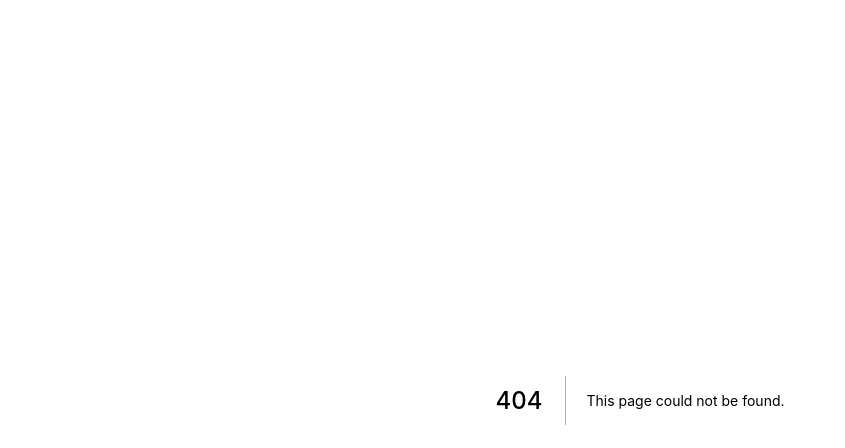
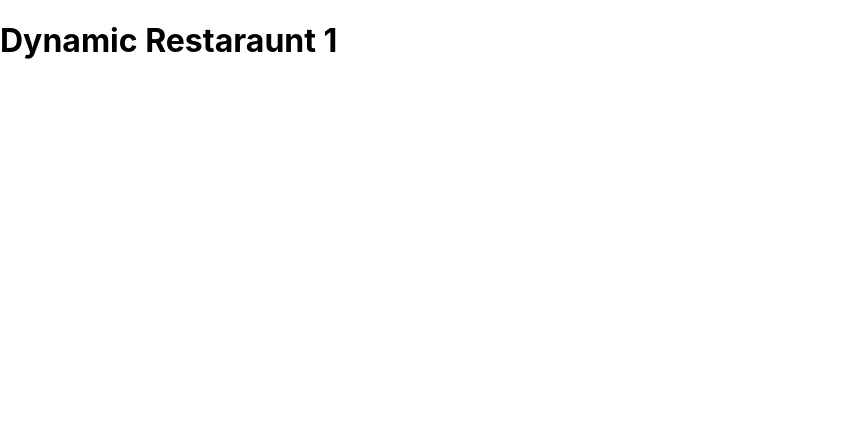
Before and after one commit to skwong-code/next-restaurant, a Next.js app in the folder restaurant-app/: page /restaraunts/1 in a window 1280 px wide. Before the commit this address had no page. Shown: the top 448 px of the page, without its empty margins (0-845 px from the left). Built offline with nearby package versions, Linux system fonts and the light colour scheme.

Commit message:
Dynamic update
Dynamic Update

```diff
--- /dev/null
+++ b/restaurant-app/pages/restaraunts/[restaraunt].js
@@ -0,0 +1,12 @@
+import Head from 'next/head'
+import Image from 'next/image'
+import {useRouter} from "next/router"
+import styles from '../../styles/Home.module.css'
+
+export default function Restaraunt() {
+  const router = useRouter()
+
+    return (
+ <h1>Dynamic Restaraunt {router.query.restaraunt}</h1>
+  )
+}
```
Also changed, not shown: restaurant-app/pages/restaraunts/index.js (added, +10 -0 lines).
